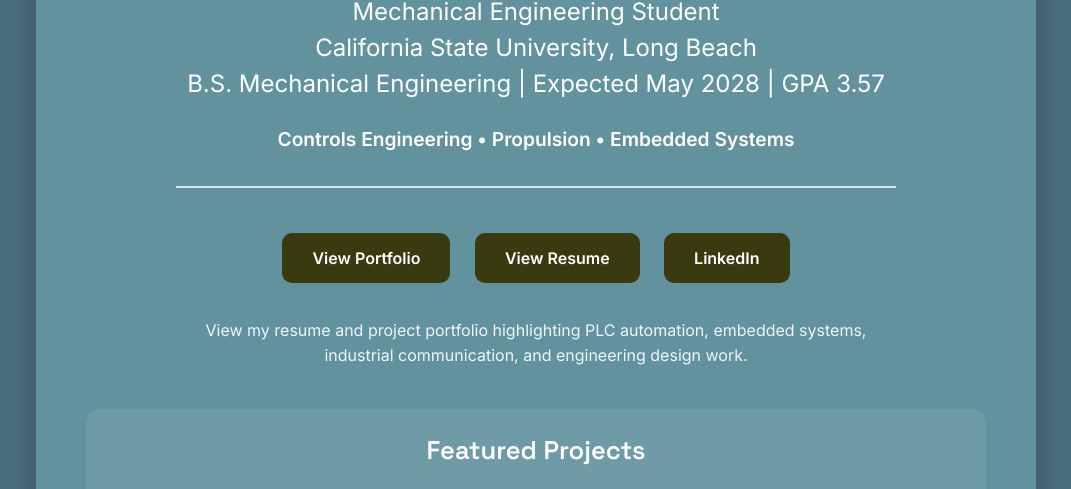
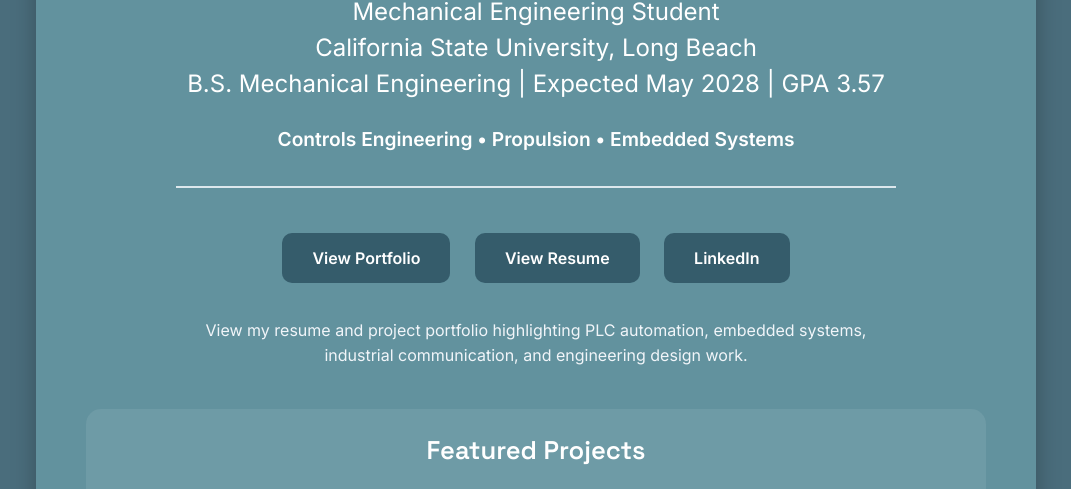
Before and after one commit to nathanielcavazos/nathanielcavazos.github.io, a plain HTML site: page index.html in a window 1280 px wide. Shown: the part 231-720 px from the top of the page, without its empty margins (104-1175 px from the left). Drawn offline with Linux system fonts and the light colour scheme.

Commit message:
Update index.html

```diff
--- a/index.html
+++ b/index.html
@@ -75,7 +75,7 @@
 
         .button {
             display: inline-block;
-            background-color: #393A10;
+            background-color: #355C6B;
             color: white;
             text-decoration: none;
             padding: 15px 30px;
@@ -87,7 +87,7 @@
         }
 
         .button:hover {
-            background-color: #475657;
+            background-color: #2C4D59;
             transform: translateY(-2px);
         }
 
```
